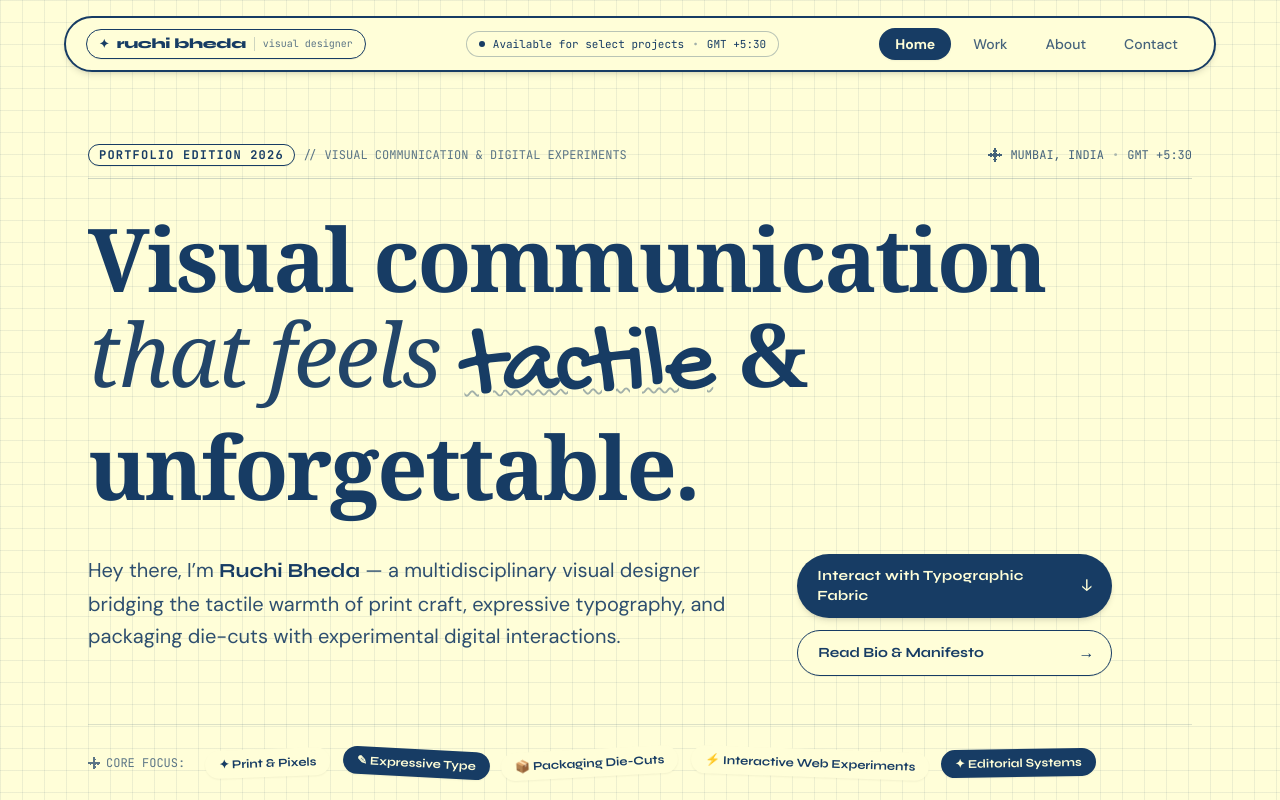
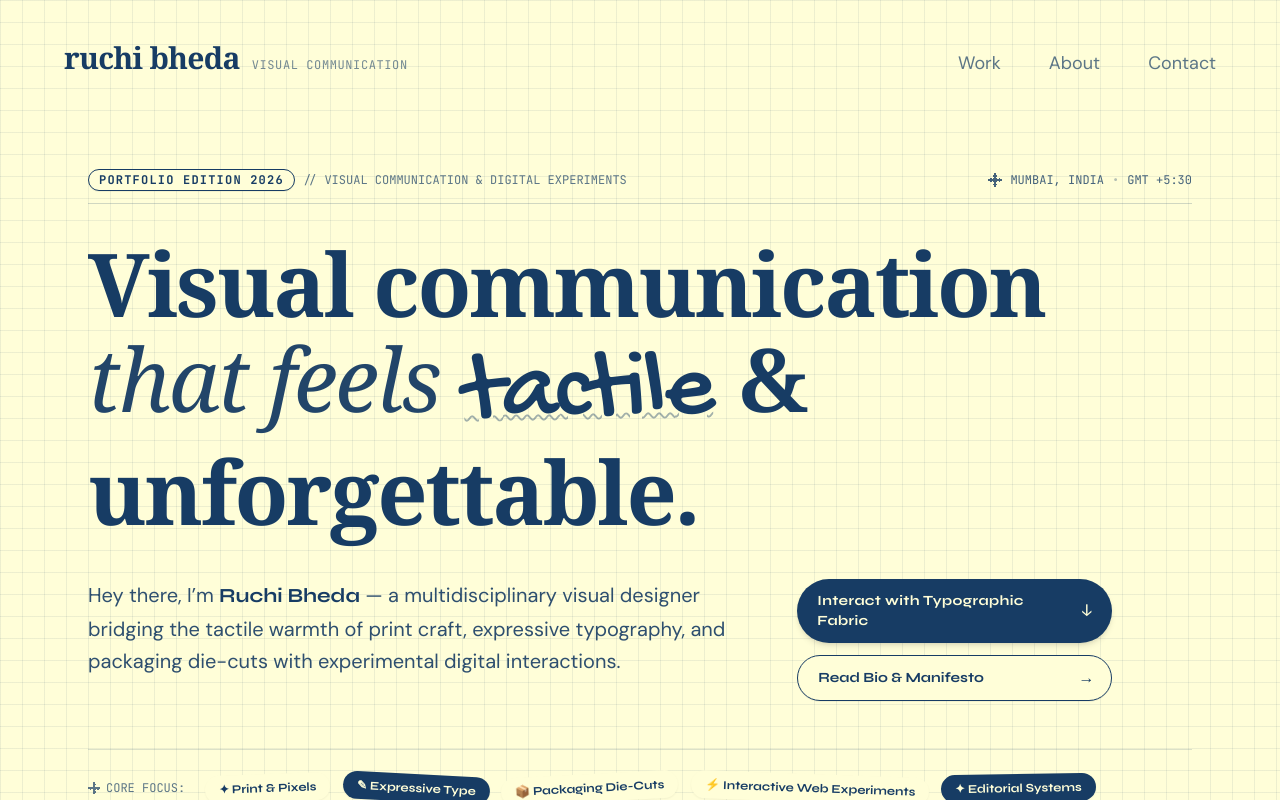
Before and after one commit to ruchibheda000-ship-it/ruchi-portfolio, a React (Vite) app: page / in a window 1280 px wide. Shown: the top 800 px of the page. Built offline with nearby package versions, Linux system fonts and the light colour scheme; a web font is replaced by a local one.

Commit message:
feat(nav): minimal editorial navigation inspired by jackiezhang.co.za with generous spacing and subtle underline hover

```diff
--- a/src/components/Nav.jsx
+++ b/src/components/Nav.jsx
@@ -1,47 +1,95 @@
-import { NavLink } from 'react-router-dom'
+import React from 'react'
+import { NavLink, Link } from 'react-router-dom'
 
 export default function Nav() {
-  const getLinkClass = ({ isActive }) =>
-    isActive
-      ? 'bg-[#173C64] text-[#FFFED8] font-semibold text-xs sm:text-sm px-4 py-1.5 rounded-full shadow-xs transition-all duration-200'
-      : 'text-[#173C64]/80 hover:text-[#173C64] hover:bg-[#173C64]/10 font-medium text-xs sm:text-sm px-4 py-1.5 rounded-full no-underline transition-all duration-200'
+  return (
+    <header className="w-full z-50 pt-6 sm:pt-10 pb-4 sm:pb-6 px-5 sm:px-10 lg:px-16">
+      <nav
+        className="max-w-7xl mx-auto flex items-baseline justify-between"
+        aria-label="Main Navigation"
+      >
+        {/* Left: Designer / Portfolio Name */}
+        <Link
+          to="/"
+          className="group flex flex-col sm:flex-row sm:items-baseline sm:gap-3 text-[#173C64] no-underline focus:outline-hidden"
+        >
+          <span className="font-serif text-xl sm:text-2xl md:text-3xl font-bold tracking-tight group-hover:opacity-70 transition-opacity duration-200">
+            ruchi bheda
+          </span>
+          <span className="font-mono text-[11px] sm:text-xs text-[#173C64]/60 tracking-wider uppercase">
+            visual communication
+          </span>
+        </Link>
 
-  return (
-    <header className="w-full z-50 pt-4 pb-2 px-3 sm:px-6">
-      <nav className="max-w-6xl mx-auto flex items-center justify-between bg-[#FFFED8]/95 backdrop-blur-md border-2 border-[#173C64] px-3 sm:px-5 py-2 sm:py-2.5 rounded-full shadow-md">
-        {/* Brand / Logo */}
-        <NavLink
-          to="/"
-          className="flex items-center gap-2 text-xs sm:text-sm font-display font-extrabold tracking-tight text-[#173C64] border border-[#173C64] bg-[#FFFED8] px-3 py-1 rounded-full shadow-2xs hover:bg-[#173C64] hover:text-[#FFFED8] transition-all"
-        >
-          <span className="font-pixel text-xs" aria-hidden="true">✦</span>
-          <span>ruchi bheda</span>
-          <span className="hidden md:inline text-[10px] font-mono tracking-normal font-normal opacity-70 border-l border-[#173C64]/30 pl-2">
-            visual designer
-          </span>
-        </NavLink>
+        {/* Right: Editorial Navigation Links */}
+        <div className="flex items-center gap-5 sm:gap-8 md:gap-12 text-[#173C64]">
+          <NavLink
+            to="/work"
+            className={({ isActive }) =>
+              `group relative py-1 text-sm sm:text-base md:text-lg transition-colors duration-200 ${
+                isActive
+                  ? 'font-semibold text-[#173C64]'
+                  : 'font-normal text-[#173C64]/70 hover:text-[#173C64]'
+              }`
+            }
+          >
+            {({ isActive }) => (
+              <>
+                <span>Work</span>
+                <span
+                  className={`block absolute bottom-0 left-0 h-[1.5px] bg-[#173C64] transition-all duration-200 ease-out ${
+                    isActive ? 'w-full' : 'w-0 group-hover:w-full'
+                  }`}
+                  aria-hidden="true"
+                />
+              </>
+            )}
+          </NavLink>
 
-        {/* Live Availability Status Pill (Jackie Zhang style) */}
-        <div className="hidden lg:flex items-center gap-2 px-3 py-1 rounded-full border border-[#173C64]/30 bg-[#FFFED8] text-[11px] font-mono text-[#173C64]">
-          <span className="w-1.5 h-1.5 rounded-full bg-[#173C64] animate-pulse"></span>
-          <span>Available for select projects</span>
-          <span className="opacity-40">•</span>
-          <span>GMT +5:30</span>
-        </div>
+          <NavLink
+            to="/about"
+            className={({ isActive }) =>
+              `group relative py-1 text-sm sm:text-base md:text-lg transition-colors duration-200 ${
+                isActive
+                  ? 'font-semibold text-[#173C64]'
+                  : 'font-normal text-[#173C64]/70 hover:text-[#173C64]'
+              }`
+            }
+          >
+            {({ isActive }) => (
+              <>
+                <span>About</span>
+                <span
+                  className={`block absolute bottom-0 left-0 h-[1.5px] bg-[#173C64] transition-all duration-200 ease-out ${
+                    isActive ? 'w-full' : 'w-0 group-hover:w-full'
+                  }`}
+                  aria-hidden="true"
+                />
+              </>
+            )}
+          </NavLink>
 
-        {/* Links */}
-        <div className="flex items-center gap-1 sm:gap-1.5">
-          <NavLink to="/" end className={getLinkClass}>
-            Home
-          </NavLink>
-          <NavLink to="/work" className={getLinkClass}>
-            Work
-          </NavLink>
-          <NavLink to="/about" className={getLinkClass}>
-            About
-          </NavLink>
-          <NavLink to="/contact" className={getLinkClass}>
-            Contact
+          <NavLink
+            to="/contact"
+            className={({ isActive }) =>
+              `group relative py-1 text-sm sm:text-base md:text-lg transition-colors duration-200 ${
+                isActive
+                  ? 'font-semibold text-[#173C64]'
+                  : 'font-normal text-[#173C64]/70 hover:text-[#173C64]'
+              }`
+            }
+          >
+            {({ isActive }) => (
+              <>
+                <span>Contact</span>
+                <span
+                  className={`block absolute bottom-0 left-0 h-[1.5px] bg-[#173C64] transition-all duration-200 ease-out ${
+                    isActive ? 'w-full' : 'w-0 group-hover:w-full'
+                  }`}
+                  aria-hidden="true"
+                />
+              </>
+            )}
           </NavLink>
         </div>
       </nav>
```
